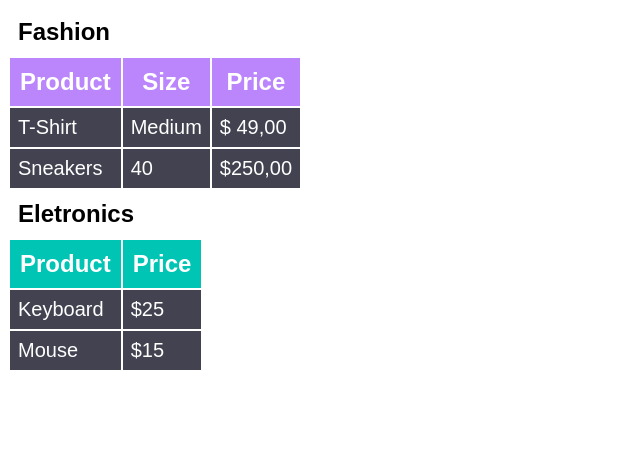
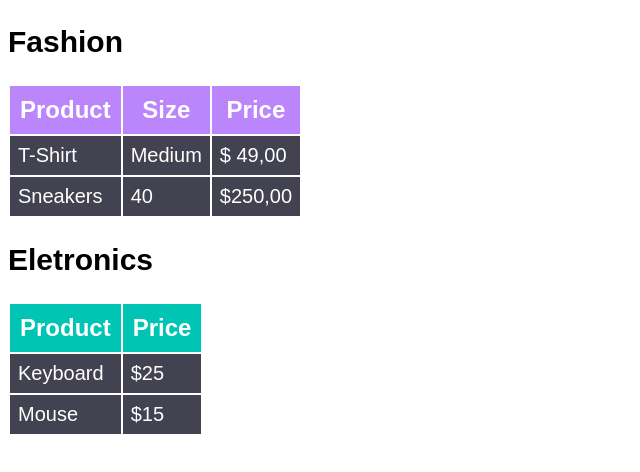
Before and after one commit to paulomonezi/html-css-basics, a plain HTML site: page index.html in a window 1280 px wide. Shown: the whole page, without its empty margins (0-640 px from the left). Drawn offline with Linux system fonts and the light colour scheme.

Commit message:
correction

```diff
--- a/index.html
+++ b/index.html
@@ -1,5 +1,6 @@
 <!DOCTYPE html>
 <html lang="en">
+
 <head>
     <meta charset="UTF-8">
     <meta http-equiv="X-UA-Compatible" content="IE=edge">
@@ -7,10 +8,12 @@
     <link rel="stylesheet" href="style.css">
     <title>HTML and CSS basics</title>
 </head>
+
 <body>
 
+    <h2>Fashion</h2>
     <table>
-        <header><strong>Fashion</strong></header>
+
         <tr>
             <th class="fashion">Product</th>
             <th class="fashion">Size</th>
@@ -26,11 +29,11 @@
             <td>40</td>
             <td>$250,00</td>
         </tr>
+    </table>
 
+    <h2>Eletronics</h2>
+    <table>
 
-
-        <table>
-            <header><strong>Eletronics</strong></header>
         <tr>
             <th class="eletronics">Product</th>
             <th class="eletronics">Price</th>
@@ -48,4 +51,5 @@
 
     </table>
 </body>
+
 </html>
```
Lines whose indentation alone changed are shown as unchanged.
